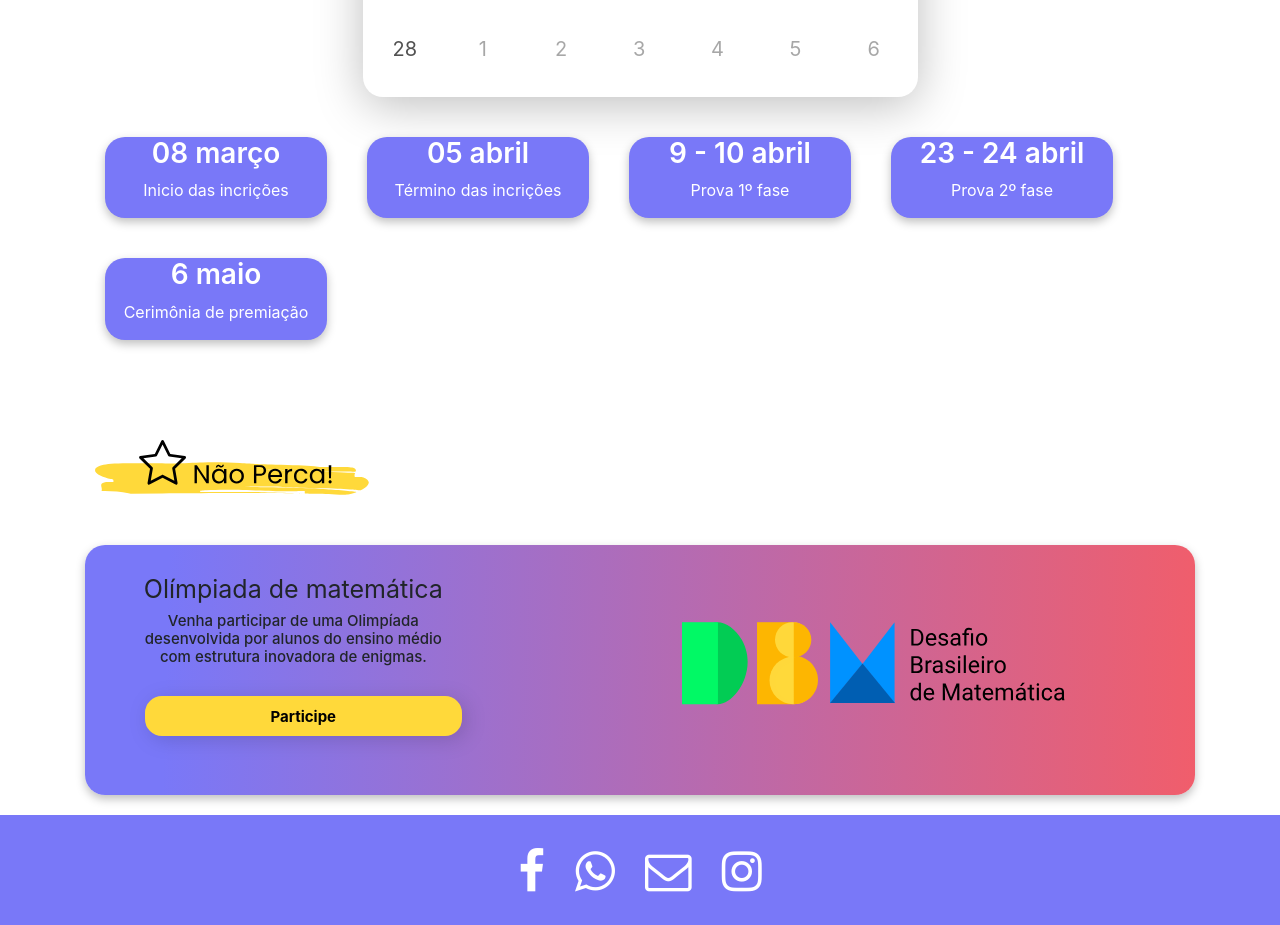
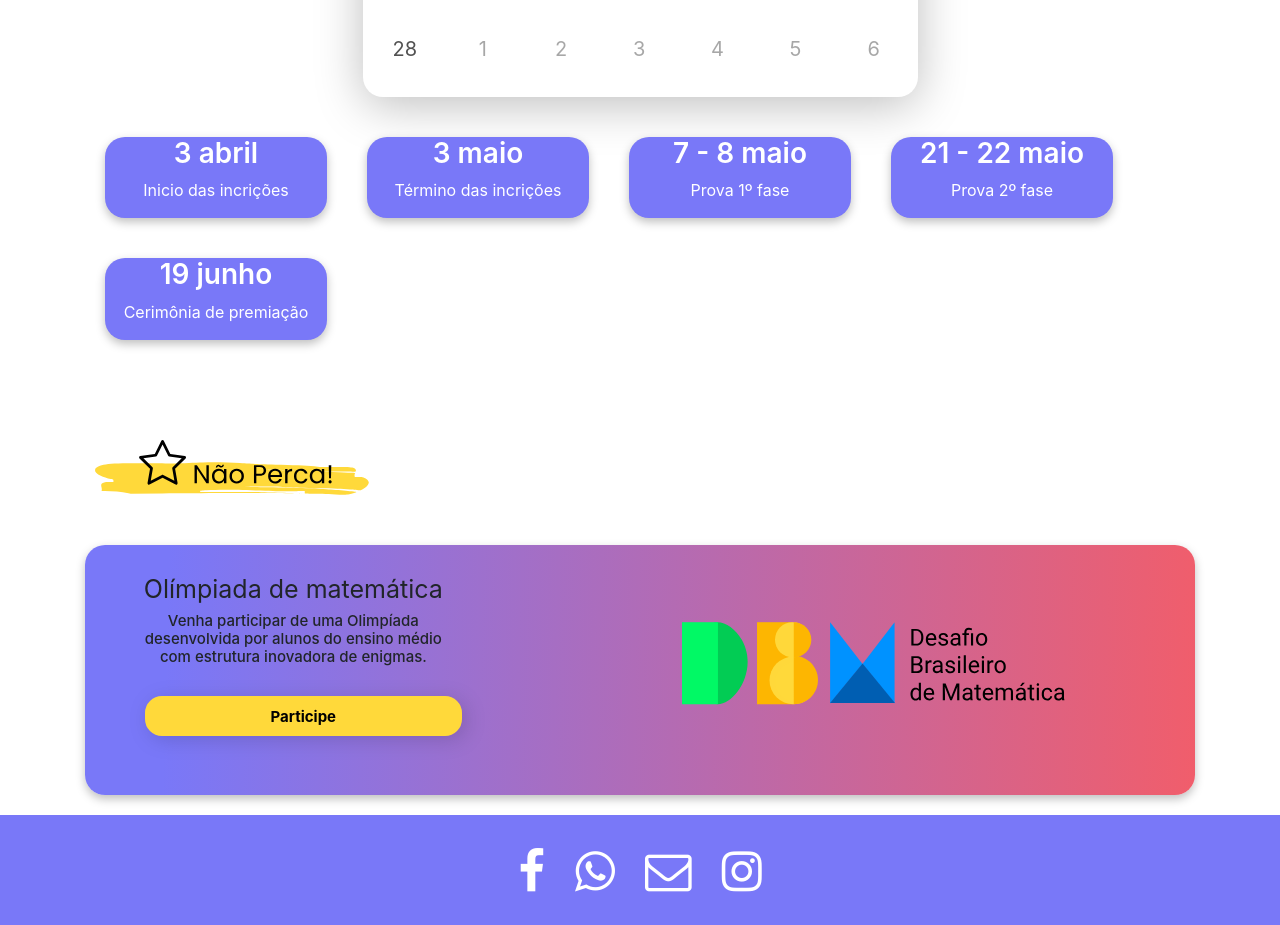
Before and after one commit to WesleyBueno/Yume, an Angular app in the folder yume/: page /calendario in a window 1280 px wide. Shown: the part 1140-2065 px from the top of the page. Built offline with nearby package versions, Linux system fonts and the light colour scheme.

Commit message:
fix: correcting translations

```diff
--- a/yume/angular.json
+++ b/yume/angular.json
@@ -129,5 +129,8 @@
       }
     }
   },
-  "defaultProject": "yume"
+  "defaultProject": "yume",
+  "cli": {
+    "analytics": "1947a3fe-a3ed-4998-8e73-3d44e18fa0d7"
+  }
 }
--- a/yume/src/app/calendario/calendario.component.html
+++ b/yume/src/app/calendario/calendario.component.html
@@ -61,24 +61,24 @@
     <section class="evento-group">
 
             <div class="day">
-                <h3>08 março</h3>
+                <h3>3 abril</h3>
                 <p>Inicio das incrições</p>
             </div>
 
             <div class="day">
-                <h3>05 abril</h3>
+                <h3>3 maio</h3>
                 <p>Término das incrições</p>
             </div>
             <div class="day">
-                <h3>9 - 10 abril</h3>
+                <h3>7 - 8 maio</h3>
                 <p>Prova 1º fase</p>
             </div>
             <div class="day">
-                <h3>23 - 24 abril</h3>
+                <h3>21 - 22 maio</h3>
                 <p>Prova 2º fase</p>
             </div>
             <div class="day">
-                <h3>6 maio</h3>
+                <h3>19 junho</h3>
                 <p>Cerimônia de premiação</p>
             </div>
 
--- a/yume/src/app/dbm/dbm.component.html
+++ b/yume/src/app/dbm/dbm.component.html
@@ -32,9 +32,9 @@
 
 
         <div class="text">
-            <h2>O Desafio Brasileiro de Matemática elaborado pela Yume é uma olimpíada feita por alunos para alunos, ela tem uma estrutura inovadora de enigmas. Nesta olimpíada, você não precisa ser bom em matemática, mas sim saber trabalhar bem em equipe e estar disposto a solucionar enigmas e desafios. Durante a prova você terá a oportunidade de aprender mais sobre a Matemática, além de se divertir com sua equipe.
+            <h2>O Desafio Brasileiro de Matemática elaborado pela Yume é uma olimpíada feita por alunos para alunos, ela tem uma estrutura inovadora de enigmas. Nesta olimpíada, você não precisa ser bom em Matemática, mas sim saber trabalhar bem em equipe e estar disposto a solucionar enigmas e desafios. Durante a prova você terá a oportunidade de aprender mais sobre a Matemática, além de se divertir com sua equipe.
             </h2>
-            <h2>Podem participar estudantes do Ensino Médio ou formados no Ensino Médio no máximo um ano (que não estejam cursando nenhum curso superior). Os alunos devem se organizar em uma equipe com 3 (três) estudantes que podem ser compostas por alunos de escolas e/ou séries diferentes.
+            <h2>Podem participar estudantes do Ensino Médio. Os alunos devem se organizar em uma equipe com 3 (três) estudantes que podem ser compostas por alunos de escolas e/ou séries diferentes.
             </h2>
         </div>
 
@@ -49,12 +49,12 @@
         </div>
 
         <div class="text">
-            <h2>A prova terá uma estrutura de enigmas e terá duas fases. A primeira fase será composta por 20 questões de matemática intercalada de um número surpresa de enigmas, você e sua equipe terão dois dias para resolver a prova. Já a segunda fase será composta por 10 questões e um número também surpresa de enigmas, vocês terão um prazo de um dia para resolver.
+            <h2>A prova terá uma estrutura de enigmas e terá duas fases. A primeira fase será composta por 10 questões de Matemática intercalada de um número surpresa de enigmas, você e sua equipe terão dois dias para resolver a prova. Já a segunda fase será composta por 5 questões e um número também surpresa de enigmas, vocês terão um prazo de dois dia para resolver.
             </h2>
             <div class="btns">
                 <!--Botões-->
                 <a id="calendario" routerLink="/calendario">Calendário</a>
-                <a id="regulamento" href="https://drive.google.com/file/d/1v2ERGVwdCySRx2wsrME1ZE40LBBl4d7_/view?usp=sharing" target="_blank">Regulamento</a>
+                <a id="regulamento" href="https://drive.google.com/file/d/1rg1a8e1TUFbRKEhzIkducWOJ4gxtv2bY/view?usp=sharing" target="_blank">Regulamento</a>
             </div>
         </div>
 
```
Also changed, not shown: 1 other file (tests, documents, lock files or other folders).
